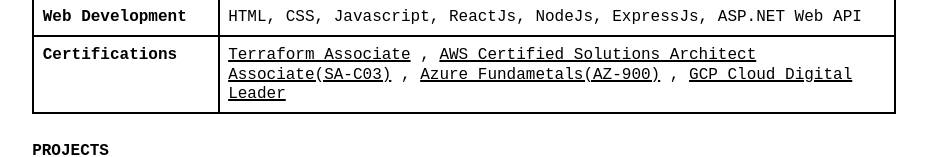
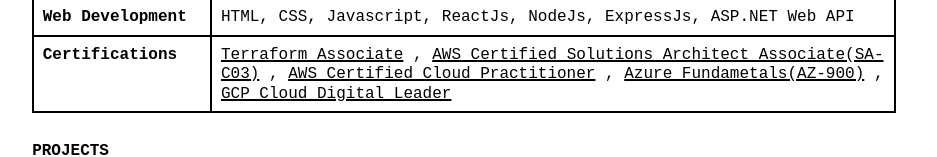
Before and after one commit to JaySH2410/Portfolio, a plain HTML site: page index.html in a window 1280 px wide. Shown: the part 1018-1175 px from the top of the page, without its empty margins (171-1108 px from the left). Drawn offline with Linux system fonts and the light colour scheme; a web font is replaced by a local one.

Commit message:
ADD: AWS CCP Certificate added to table

```diff
--- a/index.html
+++ b/index.html
@@ -169,6 +169,9 @@
             <a href="https://www.credly.com/badges/4178f091-a076-4edb-981b-cab221006723/public_url" target="_blank">AWS
               Certified
               Solutions Architect Associate(SA-C03)</a>
+            ,
+            <a href="https://www.credly.com/badges/dfb0e295-ef4a-4197-a574-cb948db3e167/public_url" target="_blank">AWS
+              Certified Cloud Practitioner</a>
             ,
             <a href="https://www.credly.com/badges/292bd483-c414-4901-b0c5-41535f6f89ac/public_url"
               target="_blank">Azure
```
